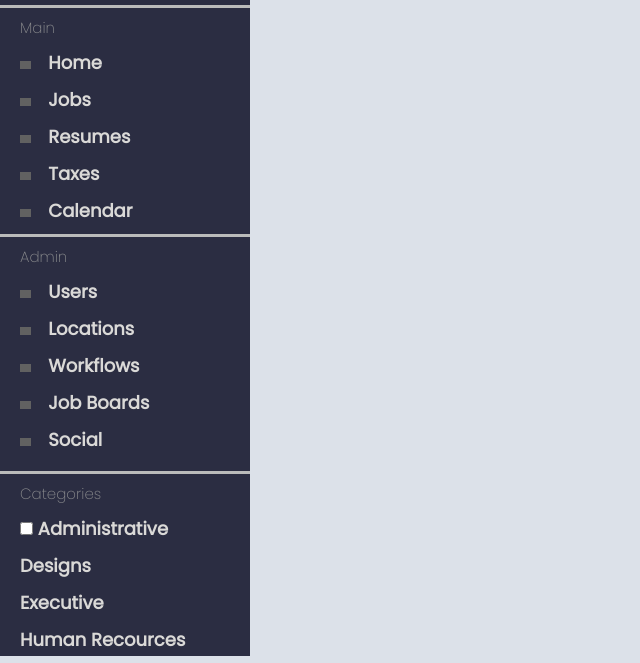
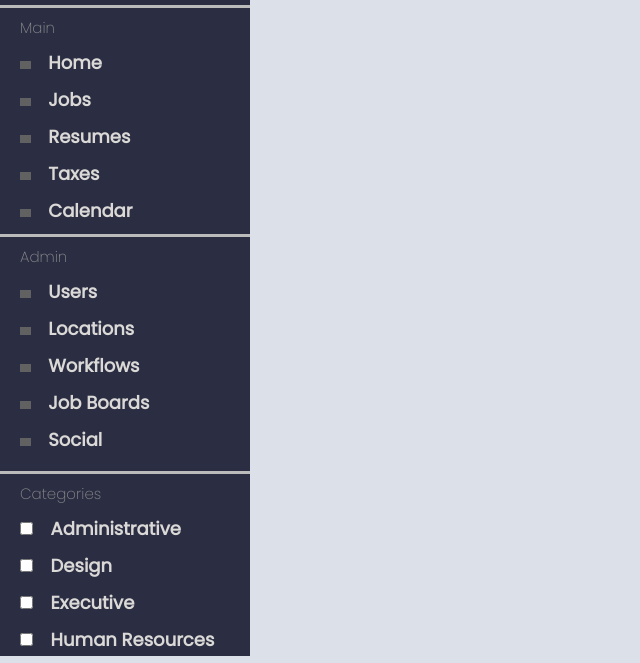
Before and after one commit to trevorfitz0/Static-Comp, a plain HTML site: page index.html in a window 1280 px wide. Shown: the part 144-807 px from the top of the page, without its empty margins (0-640 px from the left). Drawn offline with Linux system fonts and the light colour scheme; grey boxes are pictures that could not be loaded.

Commit message:
Checkboxes addition

```diff
--- a/index.html
+++ b/index.html
@@ -75,9 +75,21 @@
                 <span class="checkmark"></span>
                 <span>Administrative</span>
             </li>
-            <li>Designs</li>
-            <li>Executive</li>
-            <li>Human Recources</li>
+            <li>
+                <input type="checkbox">
+                <span class="checkmark"></span>
+                <span>Design</span>
+            </li>
+            <li>
+                <input type="checkbox">
+                <span class="checkmark"></span>
+                <span>Executive</span>
+            </li>
+            <li>
+                <input type="checkbox">
+                <span class="checkmark"></span>
+                <span>Human Resources</span>
+            </li>
         </ul>
     </nav>
 </body>
--- a/styles.css
+++ b/styles.css
@@ -78,3 +78,7 @@ li {
     height: 1vh;
     margin-right: 1vw;
 }
+
+.checkmark {
+    padding-right: 1vw;
+}
```
